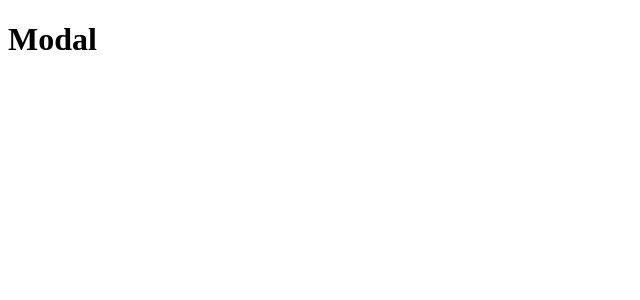
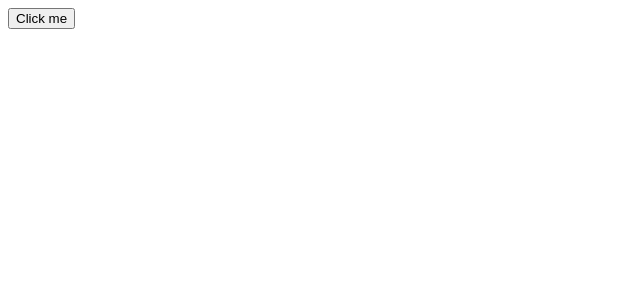
Before and after one commit to saivaibhavks/Modal, a React (Vite) app in the folder modal/: page / in a window 1280 px wide. Shown: the top 300 px of the page, without its empty margins (0-640 px from the left). Built offline with nearby package versions, Linux system fonts and the light colour scheme.

Commit message:
added button

```diff
--- a/modal/src/Modal.jsx
+++ b/modal/src/Modal.jsx
@@ -1,7 +1,11 @@
 import "./Modal.css";
 
 const Modal = () => {
-  return <h1>Modal</h1>;
+  return (
+    <div className="container">
+      <button>Click me</button>
+    </div>
+  );
 };
 
 export default Modal;
```
